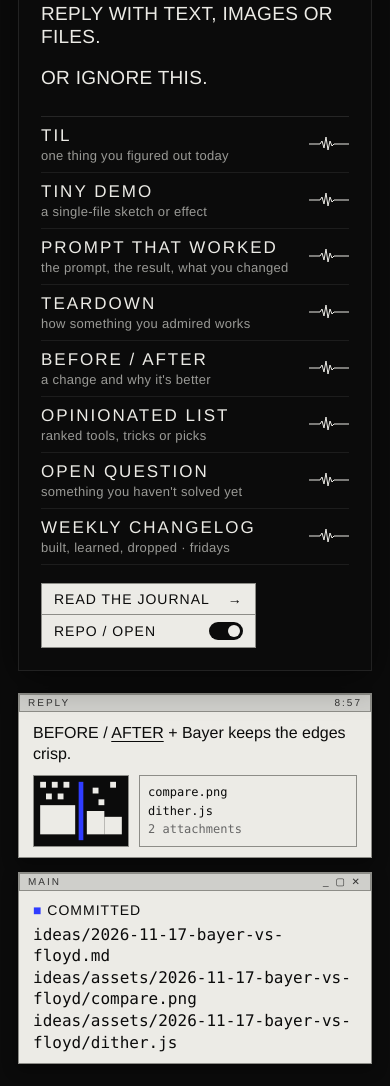
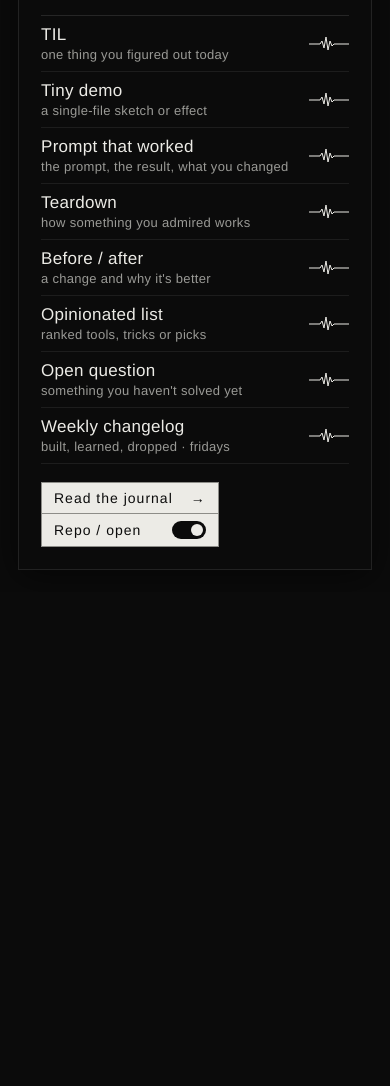
Before and after one commit to projectionheart/githubscratch, a plain HTML site: page docs/index.html in a window 390 px wide. Shown: the part 576-1662 px from the top of the page. After the commit the page ends 1168 px from the top, so only its background shows below. Drawn offline with Linux system fonts and the light colour scheme.

Commit message:
Journal site: full image on phones, sentence case, drop example reply

```diff
--- a/docs/index.html
+++ b/docs/index.html
@@ -38,12 +38,12 @@ h1 { margin: 0; font-family: var(--serif); font-weight: 400; line-height: .9; }
 h1 .a { display: block; font-size: 64px; letter-spacing: 1px; }
 h1 .b { display: block; font-size: 64px; font-style: italic; text-align: right; padding-right: 12px; margin-top: -4px; }
 .paren { margin: 18px 0 20px; font-size: 20px; color: var(--paper); }
-.lines p { margin: 0 0 18px; font-size: 22px; line-height: 1.2; text-transform: uppercase; letter-spacing: .3px; }
+.lines p { margin: 0 0 18px; font-size: 22px; line-height: 1.2; letter-spacing: .3px; }
 
 .types { list-style: none; margin: 26px 0 0; padding: 0; border-top: 1px solid #262626; }
 .types li { display: grid; grid-template-columns: 1fr auto; align-items: center; gap: 2px 12px;
   padding: 9px 0; border-bottom: 1px solid #1d1d1d; }
-.types b { font-weight: 400; font-size: 17px; letter-spacing: 2px; text-transform: uppercase; }
+.types b { font-weight: 400; font-size: 17px; letter-spacing: .3px; }
 .types span { grid-column: 1; font-size: 13px; color: var(--dim); letter-spacing: .3px; }
 .types svg { grid-column: 2; grid-row: 1 / span 2; width: 40px; height: 16px; }
 
@@ -54,31 +54,16 @@ h1 .b { display: block; font-size: 64px; font-style: italic; text-align: right;
 .pill { width: 34px; height: 18px; border-radius: 9px; background: var(--ink); position: relative; }
 .pill::after { content: ""; position: absolute; right: 3px; top: 3px; width: 12px; height: 12px; border-radius: 50%; background: var(--paper); }
 
-/* ---- light label boxes, like the artwork's top-right captions */
-.notes { position: absolute; right: max(18px, 3vw); top: 26vh; width: min(430px, 36vw); display: grid; gap: 14px; }
-.cap { background: var(--paper); color: var(--ink); border: 1px solid var(--line); box-shadow: 0 4px 14px rgba(0,0,0,.45); }
-.cap .chrome { height: 18px; font-size: 10px; }
-.cap .body { padding: 10px 14px; font-size: 16px; line-height: 1.35; }
-.cap u { text-decoration-thickness: 1px; text-underline-offset: 3px; }
-.cap .att { display: flex; gap: 10px; margin-top: 10px; align-items: stretch; }
-.thumb { width: 96px; aspect-ratio: 4 / 3; background: var(--ink); border: 1px solid var(--line); display: block; image-rendering: pixelated; }
-.chip { flex: 1; border: 1px solid var(--line); padding: 6px 8px; font-family: var(--mono); font-size: 12px; display: grid; align-content: center; gap: 2px; }
-.chip i { font-style: normal; color: #666; }
-.commit { font-family: var(--mono); font-size: 12px; line-height: 1.5; overflow-wrap: anywhere; }
-.commit b { font-family: var(--sans); font-weight: 400; letter-spacing: 1px; display: block; margin-bottom: 4px; font-size: 14px; }
-.commit b::before { content: "■ "; color: var(--blue); }
 
 /* ---- phones: art across the top, window and captions stacked below */
 @media (max-width: 820px) {
-  .bg { height: 46vh; bottom: auto; }
-  .bg::after { content: ""; position: absolute; inset: 0; background: linear-gradient(to bottom, transparent 55%, var(--ink)); }
-  .bg img { object-position: 88% 40%; }
-  .stage { padding-top: 34vh; }
+  .bg { position: relative; inset: auto; }
+  .bg img { height: auto; object-fit: initial; }
+  .stage { min-height: 0; padding-top: 18px; }
   .win { width: 100%; margin: 0; }
   .tag { font-size: 16px; }
   h1 .a, h1 .b { font-size: 52px; }
   .lines p { font-size: 19px; }
-  .notes { position: static; width: 100%; margin-top: 22px; }
 }
 /* ---- desktop: lock the art to the top-left and lay the windows exactly over the
    artwork's own panel (x165–505 of 1320) and caption box (x832–1282, y183) */
@@ -92,8 +77,6 @@ h1 .b { display: block; font-size: 64px; font-style: italic; text-align: right;
   .panel { min-height: calc(655 * var(--s)); padding: calc(22 * var(--s)) calc(20 * var(--s)); }
   h1 .a, h1 .b { font-size: calc(54 * var(--s)); }
   .lines p { font-size: calc(18 * var(--s)); }
-  .notes { left: calc(826 * var(--s)); right: auto; top: calc(176 * var(--s));
-    width: min(calc(462 * var(--s)), calc(100vw - 826 * var(--s) - 16px)); }
 }
 @media (min-width: 821px) and (max-height: 760px) {
   .types li { padding: 6px 0; } .types span { display: none; }
@@ -105,10 +88,10 @@ h1 .b { display: block; font-size: 64px; font-style: italic; text-align: right;
 
 <div class="stage">
   <main class="win" aria-label="The daily journal prompt">
-    <div class="tag">GITHUBSCRATCH / DAILY.</div>
+    <div class="tag">githubscratch / daily.</div>
     <div class="chrome" aria-hidden="true"><span>◂ ▸ ▪</span><span>_ ▢ ✕</span></div>
     <div class="panel">
-      <h1><span class="a">DAILY</span><span class="b">journal</span></h1>
+      <h1><span class="a">Daily</span><span class="b">journal</span></h1>
       <p class="paren">(prompt · 8:42 am et)</p>
 
       <div class="lines">
@@ -129,38 +112,12 @@ h1 .b { display: block; font-size: 64px; font-style: italic; text-align: right;
       </ul>
 
       <nav class="switch">
-        <a href="https://github.com/ProjectionHeart/githubscratch/tree/main/ideas">READ THE JOURNAL <span>→</span></a>
-        <a href="https://github.com/ProjectionHeart/githubscratch">REPO / OPEN <span class="pill" aria-hidden="true"></span></a>
+        <a href="https://github.com/ProjectionHeart/githubscratch/tree/main/ideas">Read the journal <span>→</span></a>
+        <a href="https://github.com/ProjectionHeart/githubscratch">Repo / open <span class="pill" aria-hidden="true"></span></a>
       </nav>
     </div>
   </main>
 
-  <aside class="notes" aria-label="Example reply">
-    <div class="cap">
-      <div class="chrome" aria-hidden="true"><span>REPLY</span><span>8:57</span></div>
-      <div class="body">
-        BEFORE / <u>AFTER</u> + Bayer keeps the edges crisp.
-        <div class="att">
-          <svg class="thumb" viewBox="0 0 16 12" aria-label="Attached image">
-            <rect width="16" height="12" fill="#0b0b0b"/>
-            <g fill="#ecebe6"><rect x="1" y="1" width="1" height="1"/><rect x="3" y="1" width="1" height="1"/><rect x="5" y="1" width="1" height="1"/><rect x="2" y="3" width="1" height="1"/><rect x="4" y="3" width="1" height="1"/><rect x="1" y="5" width="6" height="5"/>
-            <rect x="10" y="2" width="1" height="1"/><rect x="13" y="1" width="1" height="1"/><rect x="11" y="4" width="1" height="1"/><rect x="9" y="6" width="3" height="4"/><rect x="12" y="7" width="3" height="3"/></g>
-            <rect x="7.6" y="1" width=".8" height="10" fill="#2f3cff"/>
-          </svg>
-          <div class="chip"><span>compare.png</span><span>dither.js</span><i>2 attachments</i></div>
-        </div>
-      </div>
-    </div>
-    <div class="cap">
-      <div class="chrome" aria-hidden="true"><span>MAIN</span><span>_ ▢ ✕</span></div>
-      <div class="body commit">
-        <b>COMMITTED</b>
-        ideas/2026-11-17-bayer-vs-floyd.md<br>
-        ideas/assets/2026-11-17-bayer-vs-floyd/compare.png<br>
-        ideas/assets/2026-11-17-bayer-vs-floyd/dither.js
-      </div>
-    </div>
-  </aside>
 </div>
 
 <svg width="0" height="0" style="position:absolute" aria-hidden="true">
```
